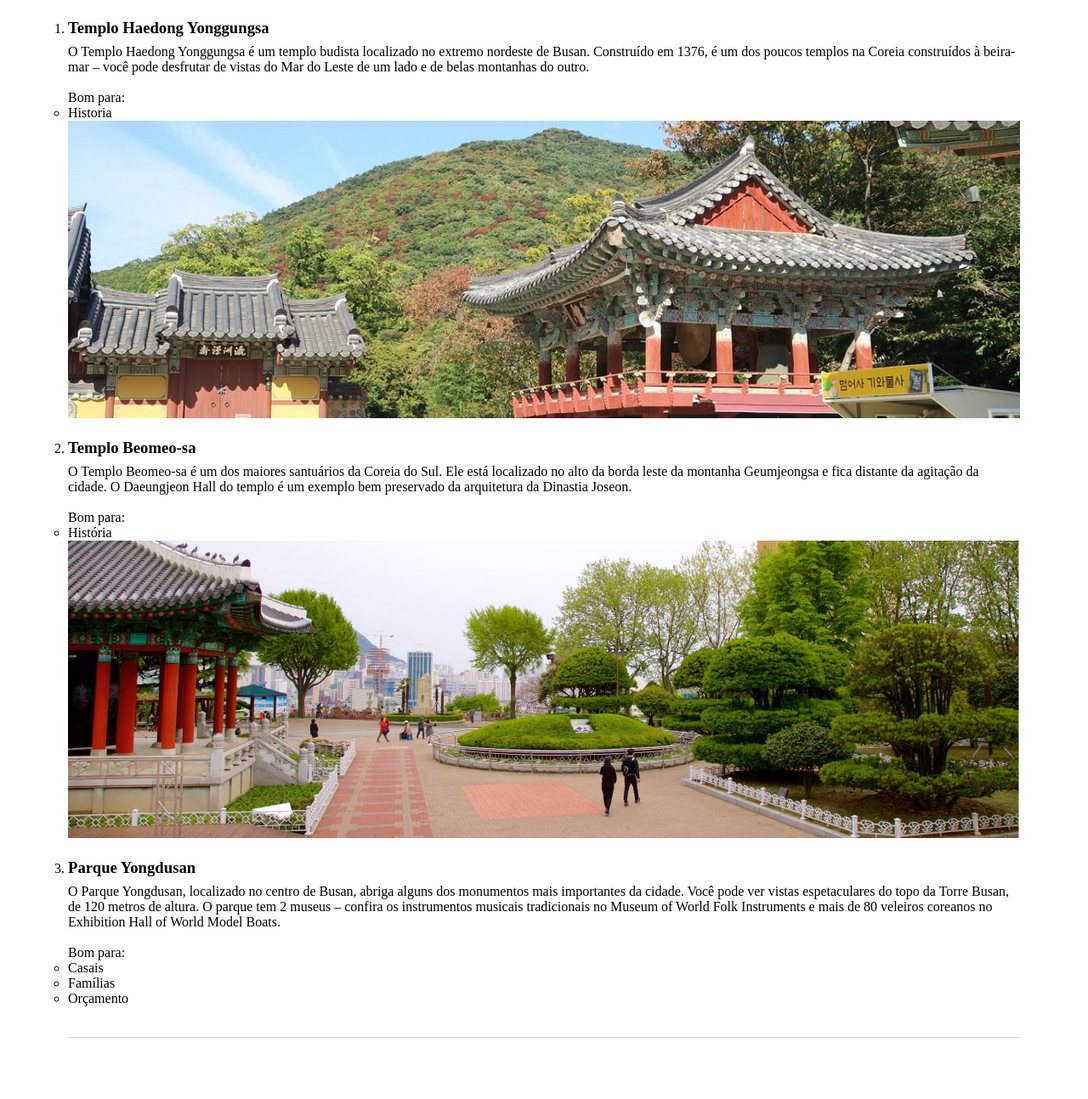
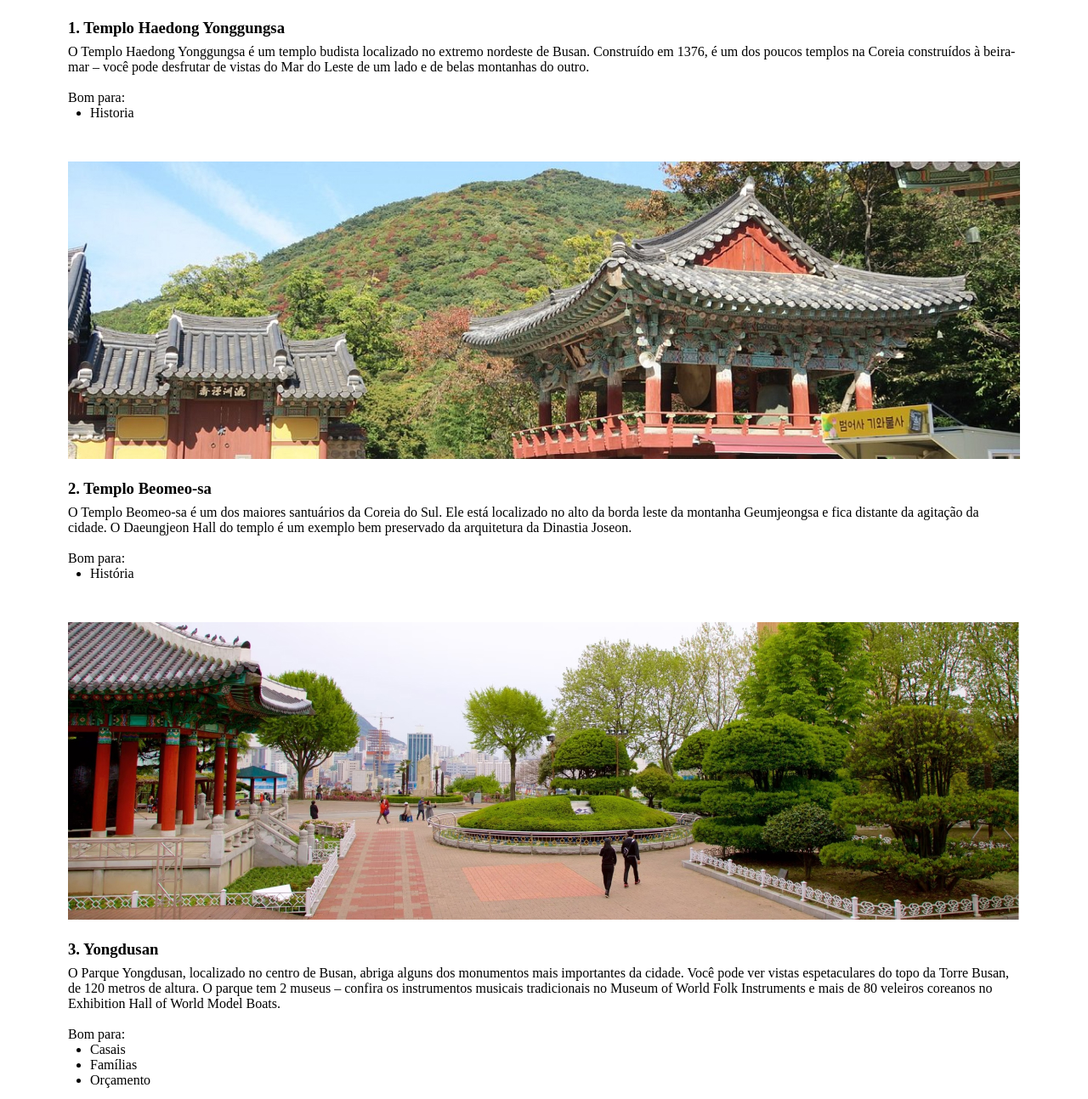
Before and after one commit to ArexDiniz/Turismo, a plain HTML site: page index.html in a window 1280 px wide. Shown: the part 1527-2820 px from the top of the page at 85% size. Drawn offline with Linux system fonts and the light colour scheme.

Commit message:
Changes css

```diff
--- a/index.html
+++ b/index.html
@@ -30,52 +30,50 @@
         <section id="destinos">
 
 
-          <ol>
+
             <img src="assets/haedong.jpg" alt="Imagem do templo">
-            <li>
-              <h3>Templo Haedong Yonggungsa</h3>
-              <ul>
+             <h3>1. Templo Haedong Yonggungsa</h3>
                 <p>
                   O Templo Haedong Yonggungsa é um templo budista localizado no extremo nordeste de Busan. Construído em 1376, é um dos poucos templos          na Coreia construídos à beira-mar – você pode desfrutar de vistas do Mar do Leste de um lado e de belas montanhas do outro.<br>
                   <br>
                   <span>Bom para:</span>
+                </p>
+                  <ul>
                     <li>
                       Historia
                     </li>
-
-                </p>
               </ul>
 
-            </li>
+
             <img src="assets/beomeo.jpg" alt="Imagem do templo">
-            <li>
-              <h3>Templo Beomeo-sa</h3>
-              <ul>
+
+              <h3>2. Templo Beomeo-sa</h3>
+
             <p>
               O Templo Beomeo-sa é um dos maiores santuários da Coreia do Sul. Ele está localizado no alto da borda leste da montanha Geumjeongsa e fica distante da agitação da cidade. O Daeungjeon Hall do templo é um exemplo bem preservado da arquitetura da Dinastia Joseon.
               <br>
               <br>
               <span>Bom para:</span>
             </p>
+            <ul>
                 <li>História</li>
               </ul>
-            </li>
               <img src="assets/yongdusan.jpg" alt="Imagem do templo">
-            <li>
-              <h3>Parque Yongdusan</h3>
-              <ul>
+
+                <h3>3. Yongdusan</h3>
+
               <p>
                 O Parque Yongdusan, localizado no centro de Busan, abriga alguns dos monumentos mais importantes da cidade. Você pode ver vistas espetaculares do topo da Torre Busan, de 120 metros de altura. O parque tem 2 museus – confira os instrumentos musicais tradicionais no Museum of World Folk Instruments e mais de 80 veleiros coreanos no Exhibition Hall of World Model Boats.
                 <br>
                 <br>
                 <span>Bom para:</span>
               </p>
+              <ul>
                 <li>Casais</li>
                 <li>Famílias</li>
                 <li>Orçamento</li>
               </ul>
-            </li>
-          </ol>
+
         </section>
         <div class="divider"></div>
     </main>
--- a/style.css
+++ b/style.css
@@ -1,19 +1,25 @@
 *{
   margin: 0;
   padding: 0;
+  box-sizing: border-box;
 }
 
-#page{
-  width: 1120px;
-  box-sizing: border-box;
-  margin: 88px 80px;
+main{
+    width: 1120px;
+    box-sizing: border-box;
+    margin: 88px auto;
+
+
+
 
 }
+
 
 h1{
   margin-top: 8px;
   margin-bottom: 40px;
 }
+
 
 
 #viagem p {
@@ -35,8 +41,15 @@ h1{
 }
 #destinos img{
   margin-bottom: 20px;
+
 }
 
 #destinos h3{
 margin-bottom: 8px;
 }
+#destinos ul{
+  margin-bottom: 48px;
+}
+ul{
+padding-left:26px;
+}
```
Lines whose indentation alone changed are shown as unchanged.
